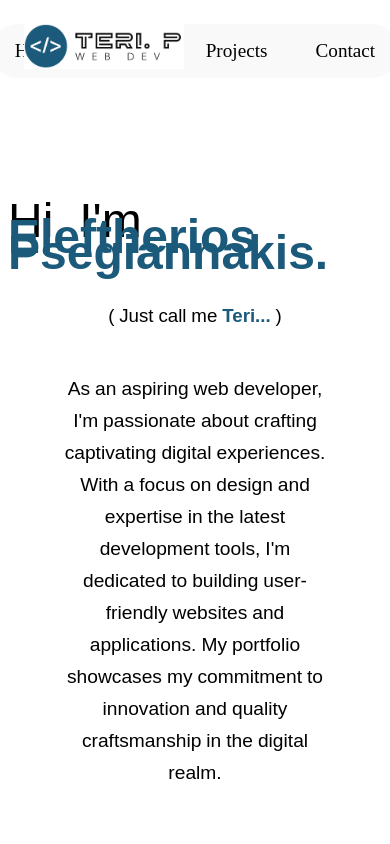
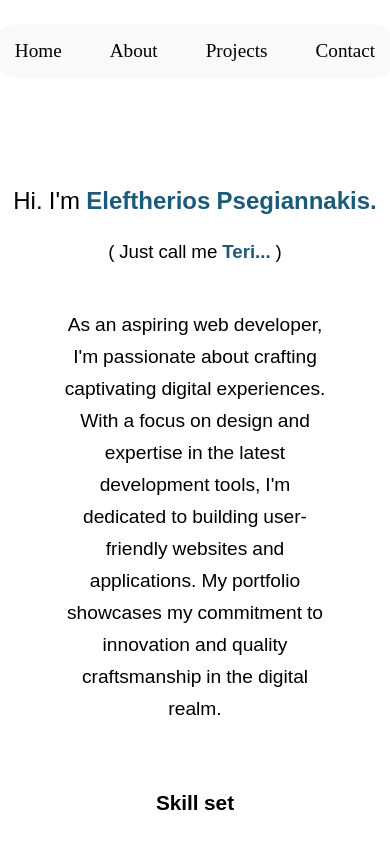
Before and after one commit to Psegiannakis/my-portfolio, a React (Vite) app: page / in a window 390 px wide. Shown: the top 844 px of the page. Built offline with nearby package versions, Linux system fonts and the light colour scheme.

Commit message:
device accessibility update

```diff
--- a/styles/contact.css
+++ b/styles/contact.css
@@ -35,3 +35,9 @@ svg {
 * ::selection {
   background-color: #3b3355cd;
 }
+
+@media (max-width: 510px) {
+  .bi {
+    margin: 0 0.5rem;
+  }
+}
--- a/styles/header.css
+++ b/styles/header.css
@@ -29,3 +29,9 @@ h2:hover {
   color: #1b5a7a;
   cursor: pointer;
 }
+
+@media (max-width: 776px) {
+  .logo {
+    display: none;
+  }
+}
--- a/styles/hero.css
+++ b/styles/hero.css
@@ -29,3 +29,15 @@
   font-size: larger;
   line-height: 2rem;
 }
+
+@media (max-width: 776px) {
+  .hero-main h1 {
+    font-size: 2rem;
+  }
+}
+
+@media (max-width: 510px) {
+  .hero-main h1 {
+    font-size: 1.5rem;
+  }
+}
```
